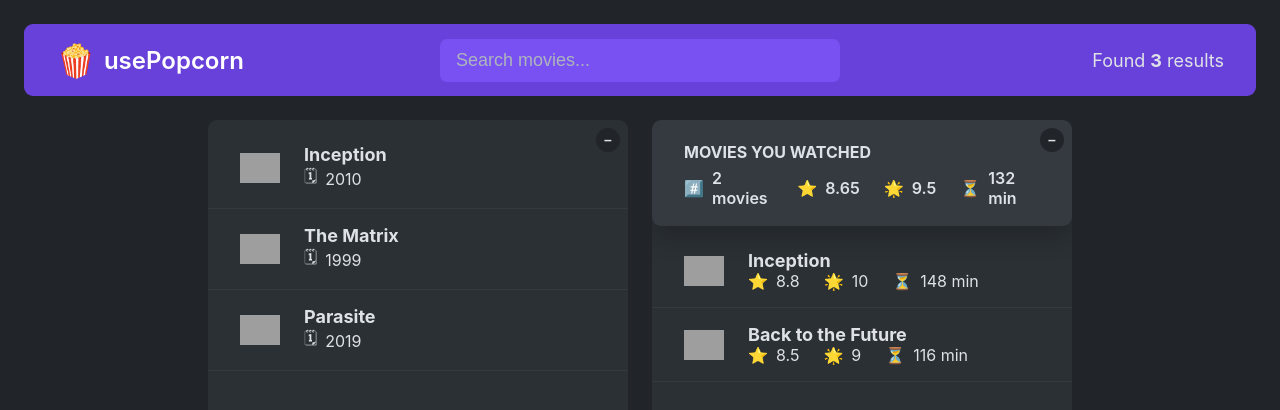
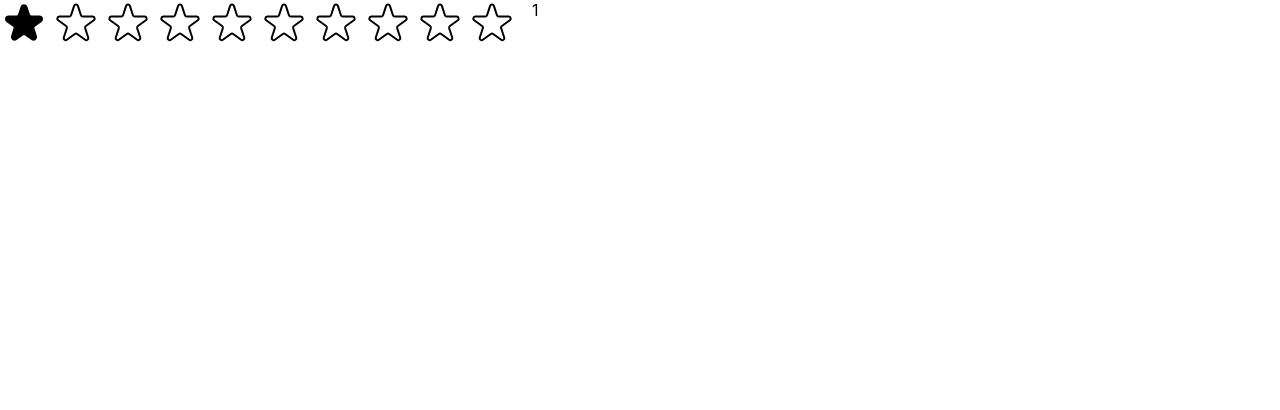
Before and after one commit to PrinceNand/Movies-Popcorn-React, a React (Create React App) app: page / in a window 1280 px wide. Shown: the top 410 px of the page. Built offline with nearby package versions, Linux system fonts and the light colour scheme; grey boxes are pictures that could not be loaded.

Commit message:
creating Stars for rating

```diff
--- /dev/null
+++ b/src/StarRating.js
@@ -0,0 +1,76 @@
+import { useState } from "react";
+
+const containerStyle = {
+  display: "flex",
+  alignItem: "center",
+  gap: "16px",
+};
+
+const starContainerStyle = {
+  display: "flex",
+  gap: "4px",
+};
+
+const textStyle = {
+  lineHieight: "0",
+  margin: "0",
+};
+
+export default function StartRating({ maxLength = 5 }) {
+  function handleRating(rating) {
+    setRating(rating);
+  }
+  const [rating, setRating] = useState(1);
+  return (
+    <div style={containerStyle}>
+      <div style={starContainerStyle}>
+        {Array.from({ length: maxLength }, (_, i) => (
+          <Star
+            key={i}
+            onRate={() => handleRating(i + 1)}
+            full={rating >= i + 1}
+          />
+        ))}
+      </div>
+      <p style={textStyle}>{rating}</p>
+    </div>
+  );
+}
+
+const starStyle = {
+  width: "48px",
+  height: "48px",
+  display: "block",
+  cursor: "pointer",
+};
+
+function Star({ onRate, full }) {
+  return (
+    <span role="button" style={starStyle} onClick={onRate}>
+      {full ? (
+        <svg
+          xmlns="http://www.w3.org/2000/svg"
+          viewBox="0 0 20 20"
+          fill="#000"
+          stroke="#000"
+        >
+          <path d="M9.049 2.927c.3-.921 1.603-.921 1.902 0l1.07 3.292a1 1 0 00.95.69h3.462c.969 0 1.371 1.24.588 1.81l-2.8 2.034a1 1 0 00-.364 1.118l1.07 3.292c.3.921-.755 1.688-1.54 1.118l-2.8-2.034a1 1 0 00-1.175 0l-2.8 2.034c-.784.57-1.838-.197-1.539-1.118l1.07-3.292a1 1 0 00-.364-1.118L2.98 8.72c-.783-.57-.38-1.81.588-1.81h3.461a1 1 0 00.951-.69l1.07-3.292z" />
+        </svg>
+      ) : (
+        <svg
+          xmlns="http://www.w3.org/2000/svg"
+          fill="none"
+          viewBox="0 0 24 24"
+          stroke="#000"
+        >
+          <path
+            strokeLinecap="round"
+            strokeLinejoin="round"
+            strokeWidth="{2}"
+            d="M11.049 2.927c.3-.921 1.603-.921 1.902 0l1.519 4.674a1 1 0 00.95.69h4.915c.969 0 1.371 1.24.588 1.81l-3.976 2.888a1 1 0 00-.363 1.118l1.518 4.674c.3.922-.755 1.688-1.538 1.118l-3.976-2.888a1 1 0 00-1.176 0l-3.976 2.888c-.783.57-1.838-.197-1.538-1.118l1.518-4.674a1 1 0 00-.363-1.118l-3.976-2.888c-.784-.57-.38-1.81.588-1.81h4.914a1 1 0 00.951-.69l1.519-4.674z"
+          />
+        </svg>
+      )}
+    </span>
+  );
+}
--- a/src/index.js
+++ b/src/index.js
@@ -1,11 +1,13 @@
-import React from 'react';
-import ReactDOM from 'react-dom/client';
-import './index.css';
-import App from './App';
+import React from "react";
+import ReactDOM from "react-dom/client";
+import "./index.css";
+// import App from "./App";
+import StartRating from "./StarRating";
 
-const root = ReactDOM.createRoot(document.getElementById('root'));
+const root = ReactDOM.createRoot(document.getElementById("root"));
 root.render(
   <React.StrictMode>
-    <App />
+    {/* <App /> */}
+    <StartRating maxLength={10} />
   </React.StrictMode>
 );
```
